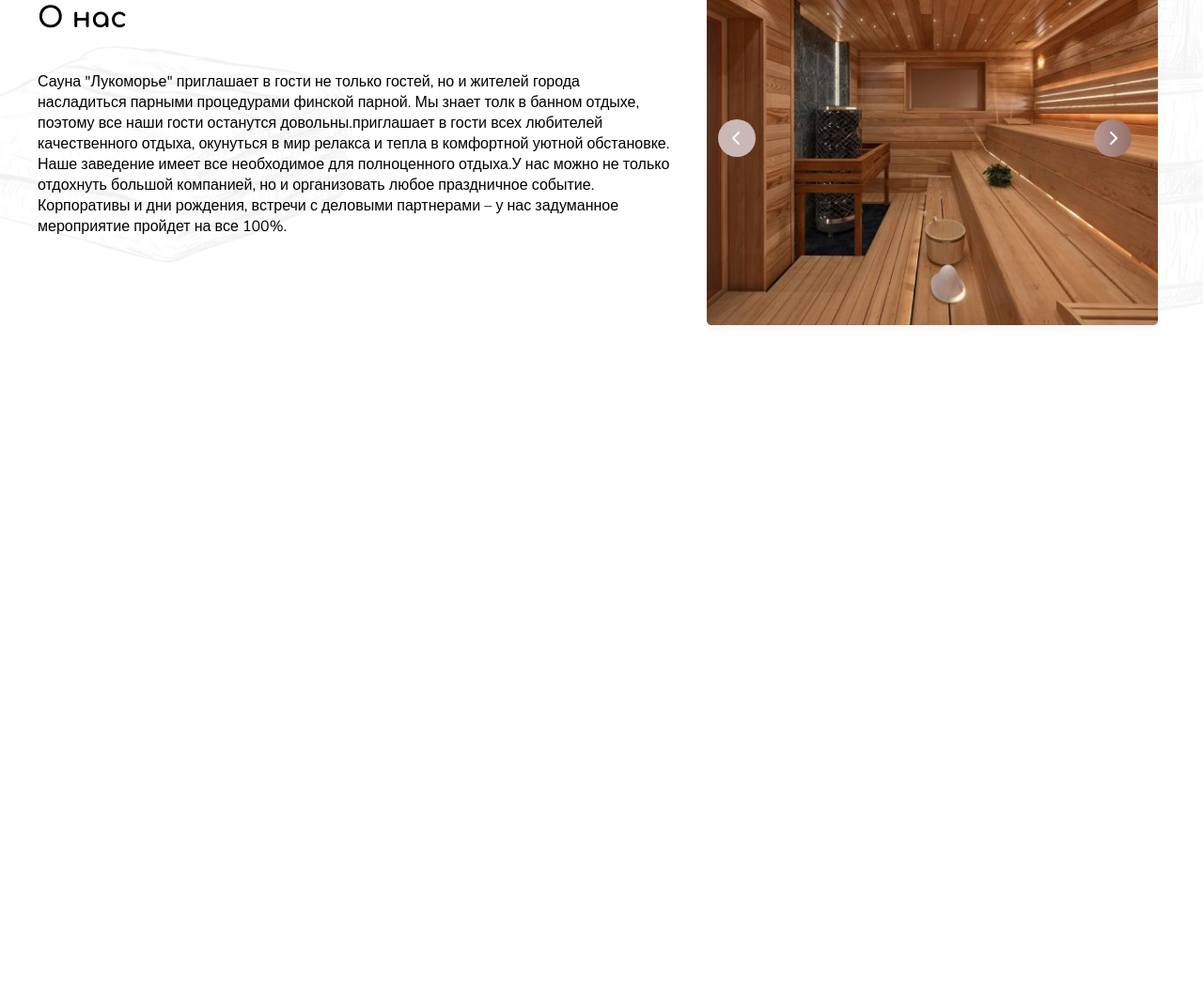
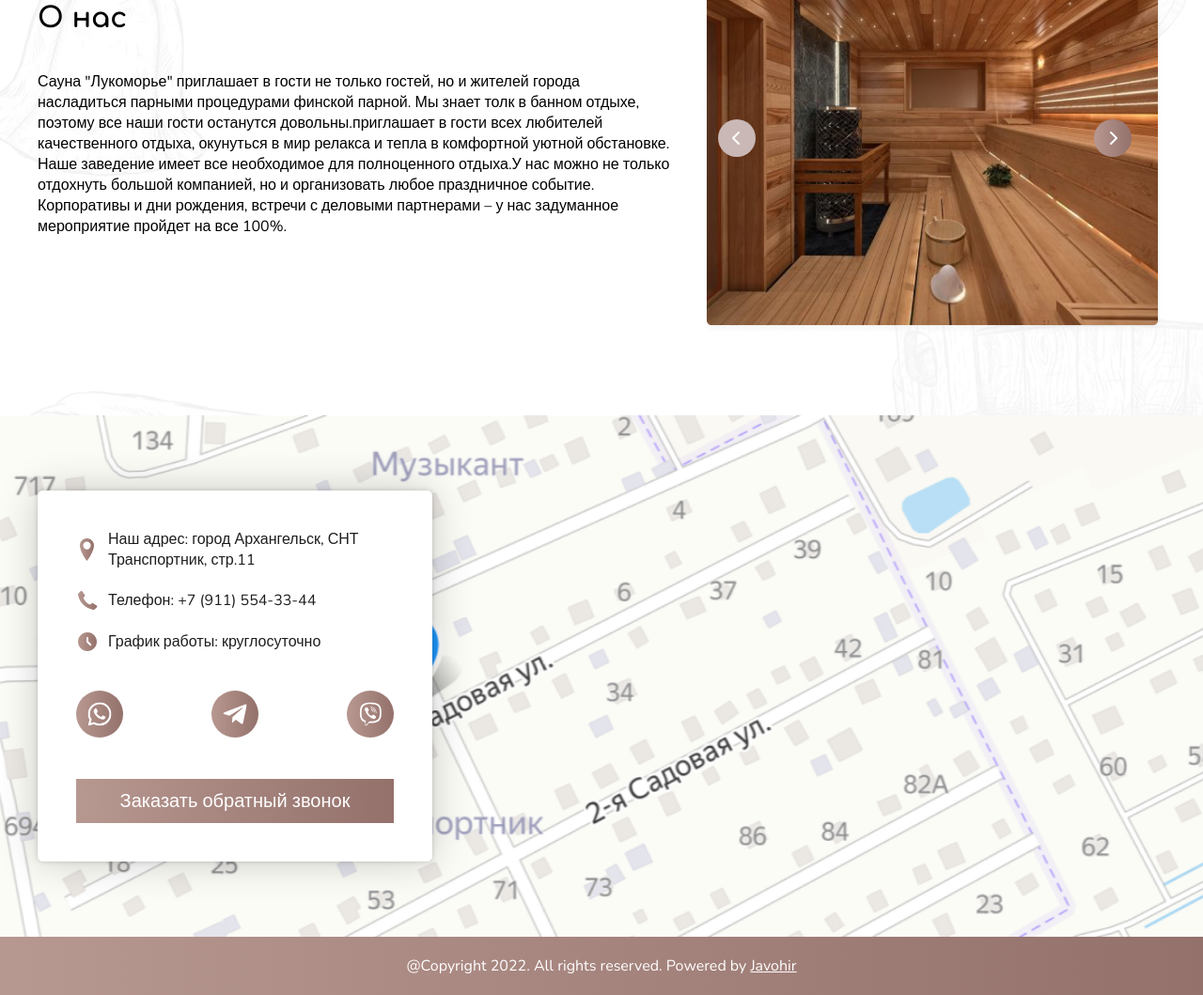
Before and after one commit to javohirveb/bony, a plain HTML site: page index.html in a window 1280 px wide. Shown: the part 2038-3097 px from the top of the page at 94% size. Before the commit the page ends 2400 px from the top, so only its background shows below. Drawn offline with nearby package versions, Linux system fonts and the light colour scheme.

Commit message:
add footer

```diff
--- a/index.html
+++ b/index.html
@@ -157,6 +157,46 @@
             </div>
         </section>
 
+        <section class="information">
+            <div class="container">
+                <div class="information__box">
+                    <div class="information__box-item">
+                        <img src="images/Frame 29-1.svg" alt="">
+                        <p>Наш адрес: город Архангельск,
+                            СНТ Транспортник, стр.11</p>
+                    </div>
+                    <div class="information__box-item">
+                        <img src="images/Frame 29.svg" alt="">
+                        <p>Телефон: +7 (911) 554-33-44</p>
+                    </div>
+                    <div class="information__box-item">
+                        <img src="images/ic_round-access-time.svg" alt="">
+                        <p>График работы: круглосуточно</p>
+                    </div>
+                    <ul class="social-networks">
+                        <li class="social-networks__item">
+                            <img src="images/whatsapp.svg" alt="">
+                        </li>
+                        <li class="social-networks__item">
+                            <img src="images/Group 11.svg" alt="">
+                        </li>
+                        <li class="social-networks__item">
+                            <img src="images/viber.svg" alt="">
+                        </li>
+                    </ul>
+                    <div class="information__link">
+                        <a href="#">Заказать обратный звонок</a>
+                    </div>
+                </div>
+            </div>
+        </section>
+
     </main>
+
+    <footer>
+        <div class="container">
+            <p>@Copyright 2022. All rights reserved. Powered by <a href="https://t.me/Javohir_Toxtasinov">Javohir</a></p>
+        </div>
+    </footer>
 </body>
 </html>
--- a/sass/layout/_footer.scss
+++ b/sass/layout/_footer.scss
@@ -1,2 +1,20 @@
 @use "../abstract/variables" as vars;
 @use '../abstract/mixins';
+
+footer {
+    background: vars.$gradient-bg-color;
+    padding: 20px 5px;
+    p {
+        text-align: center;
+        color: vars.$text-white;
+        font: {
+            family: 'Nunito', sans-serif;
+            size: 16px;
+            weight: 500;
+        }
+        a {
+            text-decoration: underline;
+            color: vars.$text-white;
+        }
+    }
+}
--- a/sass/main.scss
+++ b/sass/main.scss
@@ -4,6 +4,7 @@
 @use "pages/occupy";
 @use "pages/room";
 @use "pages/about";
+@use "pages/information";
 @use "layout";
 
 body {
@@ -27,3 +28,10 @@ body {
     background-repeat: no-repeat;
     background-size: cover;
 }
+
+.information {
+    background: url(../images/Rectangle\ 62.png);
+    background-position: right;
+    background-repeat: no-repeat;
+    background-size: cover;
+}
--- /dev/null
+++ b/sass/pages/_information.scss
@@ -0,0 +1,71 @@
+@use "../abstract/variables";
+@use "../abstract/mixins";
+
+.information {
+    padding: 40px 0;
+    margin-top: 80px;
+    &__box {
+        padding: 40px;
+        margin-top: 40px;
+        margin-bottom: 40px;
+        background-color: variables.$text-white;
+        border: 1px solid #F8F8F8;
+        box-shadow: 0px 0px 44px rgba(0, 0, 0, 0.2), 0px 0px 6px rgba(0, 0, 0, 0.1), 0px 0px 5px rgba(0, 0, 0, 0.08);
+        border-radius: 5px;
+        &-item {
+            display: flex;
+            align-items: center;
+            margin-bottom: 20px;
+            img {
+                margin-right: 10px;
+            }
+            p {
+                font: {
+                    family: 'Nunito', sans-serif;
+                    size: 16px;
+                    weight: 400;
+                }
+                color: variables.$main-text-color;
+            }
+        }
+    }
+    &__link {
+        margin-top: 40px;
+        width: 100%;
+        a {
+            background: variables.$gradient-bg-color;
+            width: 100%;
+            display: inline-block;
+            text-align: center;
+            padding-top: 10px;
+            padding-bottom: 10px;
+            font: {
+                family: 'Nunito', sans-serif;
+                size: 20px;
+                weight: 500;
+            }
+            color: variables.$text-white;
+        }
+    }
+}
+
+.social-networks {
+    display: flex;
+    justify-content: space-between;
+    &__item {
+        list-style: none;
+        margin-top: 20px;
+    }
+}
+
+
+
+@include mixins.media-md {
+
+    .information {
+        padding: 40px;
+        &__box {
+            width: 35%;
+        }
+    }
+}
```
Also changed, not shown: css/main.css, images/Frame 29-1.svg (added), images/Frame 29.svg (added), images/Group 11.svg (added), images/Rectangle 62.png (added), images/ic_round-access-time.svg (added), images/viber.svg (added), images/whatsapp.svg (added), 1 other file.
